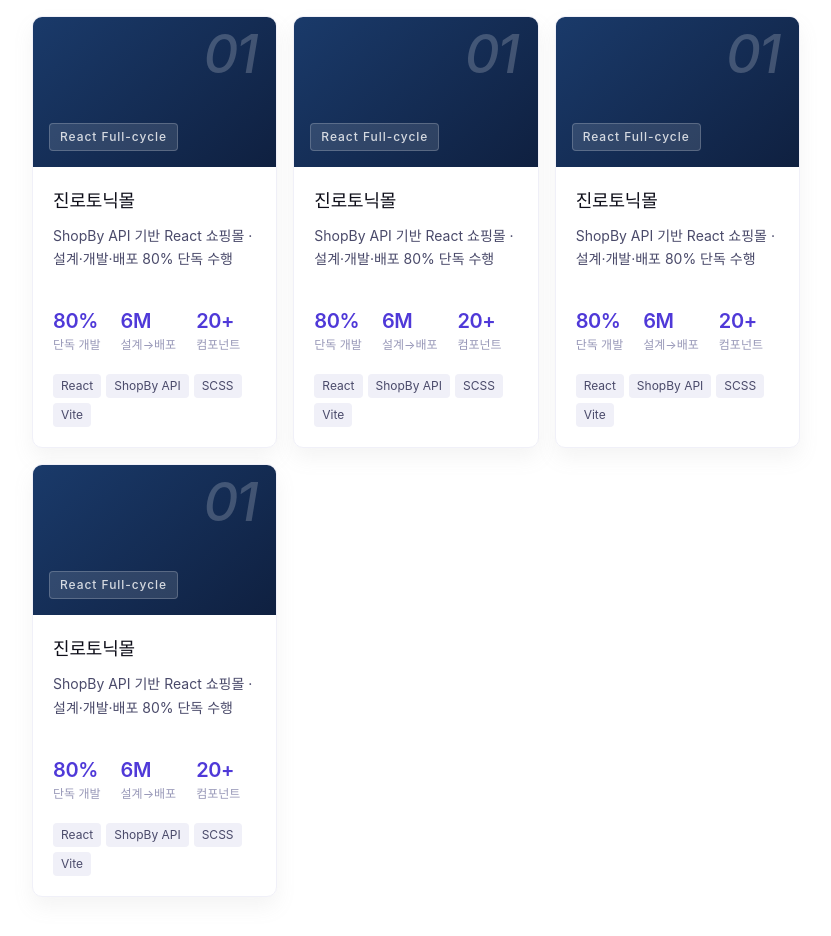
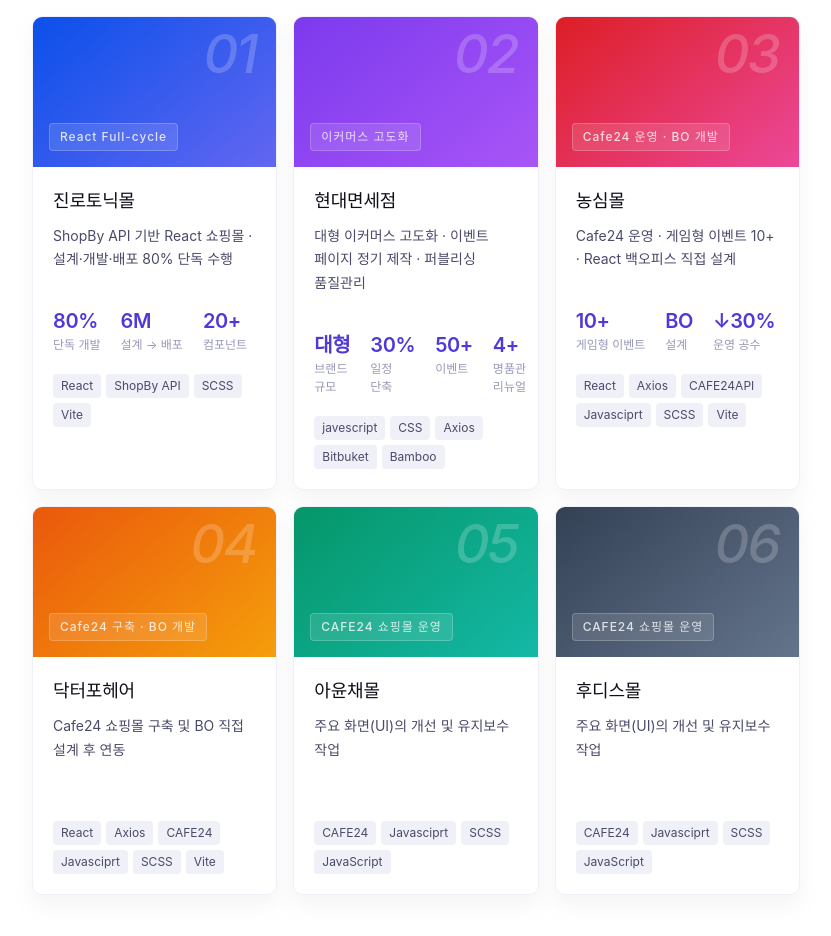
Before and after one commit to oLangS2/portfolio, a React (Create React App) app: page / in a window 1280 px wide. Shown: the part 2000-2936 px from the top of the page, without its empty margins (224-1055 px from the left). Built offline with nearby package versions, Linux system fonts and the light colour scheme; no server answers; a web font is replaced by a local one.

Commit message:
feat: 작업물 1차 추가

```diff
--- a/src/components/sections/ProjectModal.jsx
+++ b/src/components/sections/ProjectModal.jsx
@@ -116,7 +116,10 @@
         <span className="ts-icon">+</span>
       </button>
       <div className="ts-body">
-        <p>{item.a}</p>
+        {item.p ? <p>{item.p}</p> : null}
+        {item.d ? <p>{item.d}</p> : null}
+        {item.s ? <p>{item.s}</p> : null}
+        {item.r ? <p>{item.r}</p> : null}
       </div>
     </div>
   )
--- a/src/components/sections/ProjectModal.scss
+++ b/src/components/sections/ProjectModal.scss
@@ -190,7 +190,7 @@
     border-radius: 8px; margin-bottom: 8px; overflow: hidden;
 
     &.open .ts-icon { transform: rotate(45deg); }
-    &.open .ts-body { max-height: 200px; }
+    &.open .ts-body { max-height: 500px; }
   }
 
   .ts-btn {
--- a/src/contants/projects.js
+++ b/src/contants/projects.js
@@ -4,12 +4,12 @@
       kicker: 'React Full-cycle · ShopBy API',
       title: '진로토닉몰',
       desc: 'ShopBy API 기반 React 쇼핑몰 · 설계·개발·배포 80% 단독 수행',
-      gradient: 'linear-gradient(140deg, #1a3a6a, #0f2040)',
+      gradient: 'linear-gradient(140deg, #0A50EA, #6366F1)',
       badge: 'React Full-cycle',
       num: '01',
       metrics: [
         { val: '80%', lbl: '단독 개발' },
-        { val: '6M',  lbl: '설계→배포' },
+        { val: '6M',  lbl: '설계 → 배포' },
         { val: '20+', lbl: '컴포넌트'  },
       ],
       tags: ['React', 'ShopBy API', 'SCSS', 'Vite'],
@@ -20,42 +20,47 @@
         { src: '/images/projects/jinro/mobile.png', label: '모바일 반응형'     },
       ],
       star: {
-        s: 'ShopBy 플랫폼 기반 신규 쇼핑몰 구축...',
-        t: '컴포넌트 설계, React 개발, API 연동, 배포까지...',
-        a: 'ShopBy API 문서를 분석하고...',
-        r: '일정 내 런칭 완료. 재사용 컴포넌트 구조로...',
+        s: 'ShopBy 플랫폼 기반 신규 쇼핑몰 구축. 외부 API 스펙을 처음부터 직접 파악해야 하는 상황',
+        t: '역할(TASK) : 컴포넌트 설계, React 개발, API 연동, 배포까지 전 과정을 주도.',
+        a: 'ShopBy API 문서를 분석하고 메인 · 상품 상세 · 장바구니 · 주문 · 마이페이지를 단위별 재사용 컴포넌트로 설계해 구현',
+        r: '일정 내 런칭 완료. 재사용 컴포넌트 구조로 이후 유지보수 공수를 대폭 절감',
       },
       troubleshooting: [
         {
-          tag: 'API',
-          q: 'ShopBy 주문 API 비동기 처리 타이밍 이슈',
-          a: '주문 완료 후 상태 업데이트가...',
+          tag: '로직',
+          q: '복합 쿠폰 적용 로직 처리 및 조건 분기 최적화 이슈',
+          p: '[문제점] 주문 페이지에서 상품 쿠폰과 장바구니 쿠폰의 적용 조건이 상이하고, 특정 상품에 쿠폰이 적용 불가능할 경우 전체 쿠폰 적용 흐름에 영향을 주는 복잡한 로직이 존재함. 특히 상품 쿠폰은 개별 적용, 장바구니 쿠폰은 전체 적용 방식이 혼합되어 있어 예외 처리 및 충돌이 빈번히 발생함.',
+          s: '[해결] 쿠폰 적용 대상(상품/장바구니)을 기준으로 쿠폰 데이터를 분리하고, 상품별 조건/쿠폰불가 플래그 등을 기준으로 사전에 필터링하는 로직을 추가하여 적용 가능한 쿠폰만 사용자에게 표시되도록 개선함.',
+          r: '[회고] 조건 분기 로직은 한눈에 보이도록 설계하고, 유스케이스별 테스트 케이스 작성 필요성을 느낌',
         },
         {
           tag: '성능',
-          q: '상품 목록 페이지 초기 로딩 속도 개선',
-          a: '상품 이미지가 많은 목록 페이지에서...',
+          q: '장바구니 수량 변경 시 UI는 반영되지만 서버에는 반영되지 않는 현상',
+          p: '[문제점] 장바구니에서 수량을 변경했을 때 UI에서는 정상적으로 수량이 바뀌었지만, 서버 요청에는 변경된 수량이 반영되지 않아 DB에 저장되지 않는 문제 발생',
+          d: '[디버깅] console.log를 활용해 변경된 수량 상태(state)와 실제 API 요청 시점의 데이터를 비교하면서 확인한 결과, 상태가 아직 업데이트되기 전의 값이 API에 전달되고 있었음',
+          s: '[해결] setState가 비동기적으로 처리된다는 점을 인지하고, useEffect 또는 이벤트 핸들러 내부에서 최신 상태를 보장하도록 구조 수정',
+          r: '[회고] 상태 변화 이후 바로 API 호출이 필요한 경우, useEffect 또는 상태 콜백을 통해 시점을 명확히 분리해야 함을 체감',
         },
       ],
       links: {
-        github: 'https://github.com/...',
-        live:   'https://...',
+        live:   'https://www.jinrotonic.com/',
       },
     },
     {
-      id: 'jinro',
-      kicker: 'React Full-cycle · ShopBy API',
-      title: '진로토닉몰',
-      desc: 'ShopBy API 기반 React 쇼핑몰 · 설계·개발·배포 80% 단독 수행',
-      gradient: 'linear-gradient(140deg, #1a3a6a, #0f2040)',
-      badge: 'React Full-cycle',
-      num: '01',
+      id: 'hddf',
+      kicker: '대형 이커머스 고도화 · 퍼블리싱 품질 관리',
+      title: '현대면세점',
+      desc: '대형 이커머스 고도화  · 이벤트 페이지 정기 제작  · 퍼블리싱 품질관리 ',
+      gradient: 'linear-gradient(140deg, #7C3AED, #A855F7)',
+      badge: '이커머스 고도화',
+      num: '02',
       metrics: [
-        { val: '80%', lbl: '단독 개발' },
-        { val: '6M',  lbl: '설계→배포' },
-        { val: '20+', lbl: '컴포넌트'  },
+        { val: '대형', lbl: '브랜드 규모' },
+        { val: '30%', lbl: '일정 단축'  },
+        { val: '50+',  lbl: '이벤트' },
+        { val: '4+', lbl: '명품관 리뉴얼'},
       ],
-      tags: ['React', 'ShopBy API', 'SCSS', 'Vite'],
+      tags: ['javescript', 'CSS', 'Axios', 'Bitbuket', 'Bamboo'],
       screenshots: [
         { src: '/images/projects/jinro/main.png',   label: '메인 · 상품 화면'  },
         { src: '/images/projects/jinro/cart.png',   label: '장바구니 · 주문'   },
@@ -63,42 +68,36 @@
         { src: '/images/projects/jinro/mobile.png', label: '모바일 반응형'     },
       ],
       star: {
-        s: 'ShopBy 플랫폼 기반 신규 쇼핑몰 구축...',
-        t: '컴포넌트 설계, React 개발, API 연동, 배포까지...',
-        a: 'ShopBy API 문서를 분석하고...',
-        r: '일정 내 런칭 완료. 재사용 컴포넌트 구조로...',
+        s: '로그인 이탈률이 높고, 브랜드관 구매전환율 개선이 필요한 상황. 이벤트 페이지는 작업자마다 코드 스타일이 달라 유지보수 비용 높음.',
+        t: '고객 경험 개선, 구매전환율 향상, 팀 생산성 확보 세 가지를 동시에 목표',
+        a: '로그인 페이지는 고객 행동 데이터 기반으로 구조를 재설계하고 접근성을 개선. 브랜드관은 세일/신상품/베스트 영역과 필터를 신규 개발. 이벤트 템플릿은 모듈화 후 스니펫으로 제작해 팀 공유.',
+        r: '로그인 작업 일정 30% 단축(10일 → 7일), 구매전환율 +0.7%p 향상, 정기 이벤트 작업 시간 2시간 단축 달성',
       },
       troubleshooting: [
         {
-          tag: 'API',
-          q: 'ShopBy 주문 API 비동기 처리 타이밍 이슈',
-          a: '주문 완료 후 상태 업데이트가...',
-        },
-        {
-          tag: '성능',
-          q: '상품 목록 페이지 초기 로딩 속도 개선',
-          a: '상품 이미지가 많은 목록 페이지에서...',
+          tag: 'GA4 ',
+          q: 'GA4 이벤트 태깅 적용',
+          r: '주요 UI요소에 GA4 이벤트 태깅을 적용하고, 옴니버그(Omnibug)를 통해 정상 수집 여부를 확인',
         },
       ],
       links: {
-        github: 'https://github.com/...',
-        live:   'https://...',
+        live:   'https://www.hddfs.com/shop/dm/main.do',
       },
     },
     {
-      id: 'jinro',
-      kicker: 'React Full-cycle · ShopBy API',
-      title: '진로토닉몰',
-      desc: 'ShopBy API 기반 React 쇼핑몰 · 설계·개발·배포 80% 단독 수행',
-      gradient: 'linear-gradient(140deg, #1a3a6a, #0f2040)',
-      badge: 'React Full-cycle',
-      num: '01',
+      id: 'ns',
+      kicker: 'CAFE24 쇼핑몰 운영 · 게임형 이벤트 제작 · React 백오피스 개발',
+      title: '농심몰',
+      desc: 'Cafe24 운영 · 게임형 이벤트 10+ · React 백오피스 직접 설계',
+      gradient: 'linear-gradient(140deg, #DD1E25, #EC4899)',
+      badge: 'Cafe24 운영 · BO 개발',
+      num: '03',
       metrics: [
-        { val: '80%', lbl: '단독 개발' },
-        { val: '6M',  lbl: '설계→배포' },
-        { val: '20+', lbl: '컴포넌트'  },
+        { val: '10+', lbl: '게임형 이벤트' },
+        { val: 'BO',  lbl: '설계' },
+        { val: '↓30%', lbl: '운영 공수'  },
       ],
-      tags: ['React', 'ShopBy API', 'SCSS', 'Vite'],
+      tags: ['React', 'Axios', 'CAFE24API', 'Javasciprt', 'SCSS', 'Vite'],
       screenshots: [
         { src: '/images/projects/jinro/main.png',   label: '메인 · 상품 화면'  },
         { src: '/images/projects/jinro/cart.png',   label: '장바구니 · 주문'   },
@@ -106,42 +105,44 @@
         { src: '/images/projects/jinro/mobile.png', label: '모바일 반응형'     },
       ],
       star: {
-        s: 'ShopBy 플랫폼 기반 신규 쇼핑몰 구축...',
-        t: '컴포넌트 설계, React 개발, API 연동, 배포까지...',
-        a: 'ShopBy API 문서를 분석하고...',
-        r: '일정 내 런칭 완료. 재사용 컴포넌트 구조로...',
+        s: 'Cafe24 기반 쇼핑몰 운영 중 신규 "ㅋㅋㅋTV" 페이지와 백오피스 개발이 동시에 필요한 상황',
+        t: '게임형 이벤트 월 1회 정기 제작, "ㅋㅋㅋTV" 페이지 구축, React 백오피스 설계 및 API 연동을 담당',
+        a: 'CSS/JS 애니메이션 기반 게임 이벤트를 구현하고, React로 BO를 직접 설계해 Cafe24 API와 연동, 콘텐츠 데이터 관리를 자동화',
+        r: '운영 공수 약 30% 절감. 비개발 팀도 직접 운영 가능한 구조 완성',
       },
       troubleshooting: [
         {
-          tag: 'API',
-          q: 'ShopBy 주문 API 비동기 처리 타이밍 이슈',
-          a: '주문 완료 후 상태 업데이트가...',
+          tag: 'URL',
+          q: 'ㅋㅋㅋTV URL 설계 및 보안 넘버 가독성 이슈로 인하여 URL 구조를 직접 설계',
+          p: '[문제점] 백엔드에서 제공한 카테고리 식별값이 보안상 영문/숫자 혼합 형태여서 클라이언트 요청과 달리 직관적인 URL 구조 제공이 어려움',
+          s: '[해결] 프론트에서 한글 카테고리명을 slug 형태로 변환하고, 해당 값을 라우터 경로에 매핑하여 사용자 친화적 URL 구현',
+          r: '[회고] 보안과 사용성 사이에서 균형 잡힌 접근이 필요하며, 프론트에서 URL 구조를 전략적으로 설계해야 함을 경험함',
         },
         {
-          tag: '성능',
-          q: '상품 목록 페이지 초기 로딩 속도 개선',
-          a: '상품 이미지가 많은 목록 페이지에서...',
+          tag: '무한',
+          q: 'ㅋㅋㅋTV 리스트 페이지 구축 및 무한 스크롤 구현',
+          p: '[문제점] 리스트 영역은 무한 스크롤 방식으로 구현하여 15개 단위로 콘텐츠 로딩',
+          s: '[해결] 로딩 시 Skeleton UI 적용으로 사용자 경험 강화',
         },
       ],
       links: {
-        github: 'https://github.com/...',
-        live:   'https://...',
+        live:   'https://www.nongshimmall.com',
       },
     },
     {
-      id: 'jinro',
-      kicker: 'React Full-cycle · ShopBy API',
-      title: '진로토닉몰',
-      desc: 'ShopBy API 기반 React 쇼핑몰 · 설계·개발·배포 80% 단독 수행',
-      gradient: 'linear-gradient(140deg, #1a3a6a, #0f2040)',
-      badge: 'React Full-cycle',
-      num: '01',
+      id: 'dr',
+      kicker: 'CAFE24 쇼핑몰 구축 · React 백오피스 개발',
+      title: '닥터포헤어',
+      desc: 'Cafe24 쇼핑몰 구축 및 BO 직접 설계 후 연동',
+      gradient: 'linear-gradient(140deg, #EA580C, #F59E0B)',
+      badge: 'Cafe24 구축 · BO 개발',
+      num: '04',
       metrics: [
-        { val: '80%', lbl: '단독 개발' },
-        { val: '6M',  lbl: '설계→배포' },
-        { val: '20+', lbl: '컴포넌트'  },
+        // { val: '10+', lbl: '게임형 이벤트' },
+        // { val: 'BO',  lbl: '설계' },
+        // { val: '↓30%', lbl: '운영 공수'  },
       ],
-      tags: ['React', 'ShopBy API', 'SCSS', 'Vite'],
+      tags: ['React', 'Axios', 'CAFE24', 'Javasciprt', 'SCSS', 'Vite'],
       screenshots: [
         { src: '/images/projects/jinro/main.png',   label: '메인 · 상품 화면'  },
         { src: '/images/projects/jinro/cart.png',   label: '장바구니 · 주문'   },
@@ -149,26 +150,94 @@
         { src: '/images/projects/jinro/mobile.png', label: '모바일 반응형'     },
       ],
       star: {
-        s: 'ShopBy 플랫폼 기반 신규 쇼핑몰 구축...',
-        t: '컴포넌트 설계, React 개발, API 연동, 배포까지...',
-        a: 'ShopBy API 문서를 분석하고...',
-        r: '일정 내 런칭 완료. 재사용 컴포넌트 구조로...',
+        s: 'Cafe24 기반 쇼핑몰 운영 중 신규 "ㅋㅋㅋTV" 페이지와 백오피스 개발이 동시에 필요한 상황',
+        t: '게임형 이벤트 월 1회 정기 제작, "ㅋㅋㅋTV" 페이지 구축, React 백오피스 설계 및 API 연동을 담당',
+        a: 'CSS/JS 애니메이션 기반 게임 이벤트를 구현하고, React로 BO를 직접 설계해 Cafe24 API와 연동, 콘텐츠 데이터 관리를 자동화',
+        r: '운영 공수 약 30% 절감. 비개발 팀도 직접 운영 가능한 구조 완성',
       },
       troubleshooting: [
         {
-          tag: 'API',
-          q: 'ShopBy 주문 API 비동기 처리 타이밍 이슈',
-          a: '주문 완료 후 상태 업데이트가...',
+          tag: '이미지',
+          q: '이미지 업로드 방식 결정 과정에서의 연동 및 기획 이슈',
+          p: '[문제점] 초기에는 파일 용량과 안정성 등을 고려해 FormData 방식으로 구현을 계획했으나, 프론트 구현과 디버깅 과정에서 복잡도가 높아졌고, 백엔드 연동 시 포맷 오류가 반복 발생',
+          s: '[해결] 기획팀과 협의하여 이미지가 저용량 1건 제한이라는 점을 고려해 base64 방식으로 전환, 백엔드와 포맷 합의 후 안정적으로 업로드 처리 완료',
+          r: '[회고] 기술 선택은 상황에 따라 유연하게 접근해야 하며, 기획/백엔드와의 소통을 통해 목적에 맞는 최적의 방식으로 조정하는 것이 중요함을 경험함',
         },
         {
-          tag: '성능',
-          q: '상품 목록 페이지 초기 로딩 속도 개선',
-          a: '상품 이미지가 많은 목록 페이지에서...',
+          tag: 'UI',
+          q: '디자인 시안과 플랫폼 구조 간 불일치로 인한 퍼블리싱 충돌 이슈',
+          p: '[문제점] Figma 디자인 시안과 카페24 기본 구조(템플릿/모듈)의 마크업 구조가 상이하여 퍼블리싱 요소가 깨지는 문제 발생',
+          s: '[해결] 예전 카페24 모듈을 참고하여 만든 디자인 시안임을 파악한 뒤, 디자인팀에게 플랫폼의 고정 레이아웃의 구조 전달하여 디자인 재요청하여 최대한 시안과 유사하게 구현',
+          r: '[회고] CMS 기반 플랫폼 개발에서는 디자인 재현도와 플랫폼 제약 사이에서 균형을 맞추는 UI 전략이 필요하다는 것을 체감함',
         },
       ],
       links: {
-        github: 'https://github.com/...',
-        live:   'https://...',
+        live:   'https://www.drforhair.co.kr/',
+      },
+    },
+    {
+      id: 'ac',
+      kicker: 'CAFE24 쇼핑몰 운영',
+      title: '아윤채몰',
+      desc: '주요 화면(UI)의 개선 및 유지보수 작업',
+      gradient: 'linear-gradient(140deg, #059669, #14B8A6)',
+      badge: 'CAFE24 쇼핑몰 운영',
+      num: '05',
+      metrics: [
+        // { val: '10+', lbl: '게임형 이벤트' },
+        // { val: 'BO',  lbl: '설계' },
+        // { val: '↓30%', lbl: '운영 공수'  },
+      ],
+      tags: ['CAFE24', 'Javasciprt', 'SCSS', 'JavaScript'],
+      screenshots: [
+        { src: '/images/projects/jinro/main.png',   label: '메인 · 상품 화면'  },
+        { src: '/images/projects/jinro/cart.png',   label: '장바구니 · 주문'   },
+        { src: '/images/projects/jinro/mypage.png', label: '마이페이지'        },
+        { src: '/images/projects/jinro/mobile.png', label: '모바일 반응형'     },
+      ],
+      star: {
+        s: '상품 상세페이지 이미지 교체 및 콘텐츠 수정',
+        t: '신규 프로모션 및 시즌별 제품에 맞춰 상세페이지 이미지 교체',
+        a: '카페24 관리 페이지 및 사용자 UI 유지보수',
+      },
+      troubleshooting: [
+
+      ],
+      links: {
+        live:   'https://ayunche.com/index.html',
+      },
+    },
+    {
+      id: 'fd',
+      kicker: 'CAFE24 쇼핑몰 운영',
+      title: '후디스몰',
+      desc: '주요 화면(UI)의 개선 및 유지보수 작업',
+      gradient: 'linear-gradient(140deg, #334155, #64748B)',
+      badge: 'CAFE24 쇼핑몰 운영',
+      num: '06',
+      metrics: [
+        // { val: '10+', lbl: '게임형 이벤트' },
+        // { val: 'BO',  lbl: '설계' },
+        // { val: '↓30%', lbl: '운영 공수'  },
+      ],
+      tags: ['CAFE24', 'Javasciprt', 'SCSS', 'JavaScript'],
+      screenshots: [
+        { src: '/images/projects/jinro/main.png',   label: '메인 · 상품 화면'  },
+        { src: '/images/projects/jinro/cart.png',   label: '장바구니 · 주문'   },
+        { src: '/images/projects/jinro/mypage.png', label: '마이페이지'        },
+        { src: '/images/projects/jinro/mobile.png', label: '모바일 반응형'     },
+      ],
+      star: {
+        s: 'UI 개선 및 유지보수 퍼블리싱',
+        t: '후디스몰의 베스트 상품 페이지, 브랜드관, 헤더 등 주요 화면의 UI 개선 퍼블리싱 작업',
+        a: '디자인팀에서 제공한 Figma 시안 기반으로 마크업 구조 개선 및 스타일링 작업 수행',
+        r: '시즌별 프로모션에 맞춰 배너 디자인 교체 및 반응형 대응 퍼블리싱 반복 수행',
+      },
+      troubleshooting: [
+
+      ],
+      links: {
+        live:   'https://foodismall.com/',
       },
     },
   ]
```
